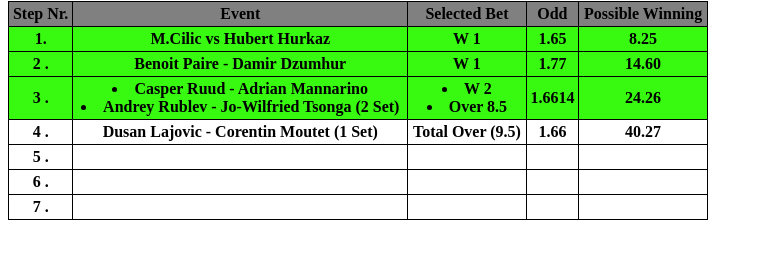
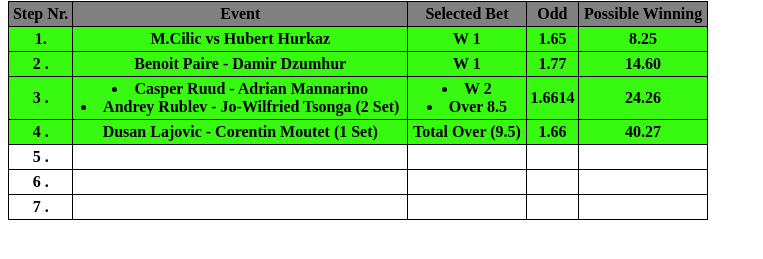
Before and after one commit to kmz009/kmz009.github.io, a plain HTML site: page index.html in a window 1280 px wide. Shown: the part 79-338 px from the top of the page, without its empty margins (0-763 px from the left). Drawn offline with Linux system fonts and the light colour scheme.

Commit message:
win bet 4

```diff
--- a/index.html
+++ b/index.html
@@ -48,7 +48,7 @@
                                 <th>1.6614</th>
                                 <th>24.26</th>
                         </tr>
-                        <tr class="pas4">
+                        <tr class="win">
                                 <th>4 .</th>
                                 <th>Dusan Lajovic - Corentin Moutet (1 Set)</th>
                                 <th>Total Over (9.5)</th>
```
